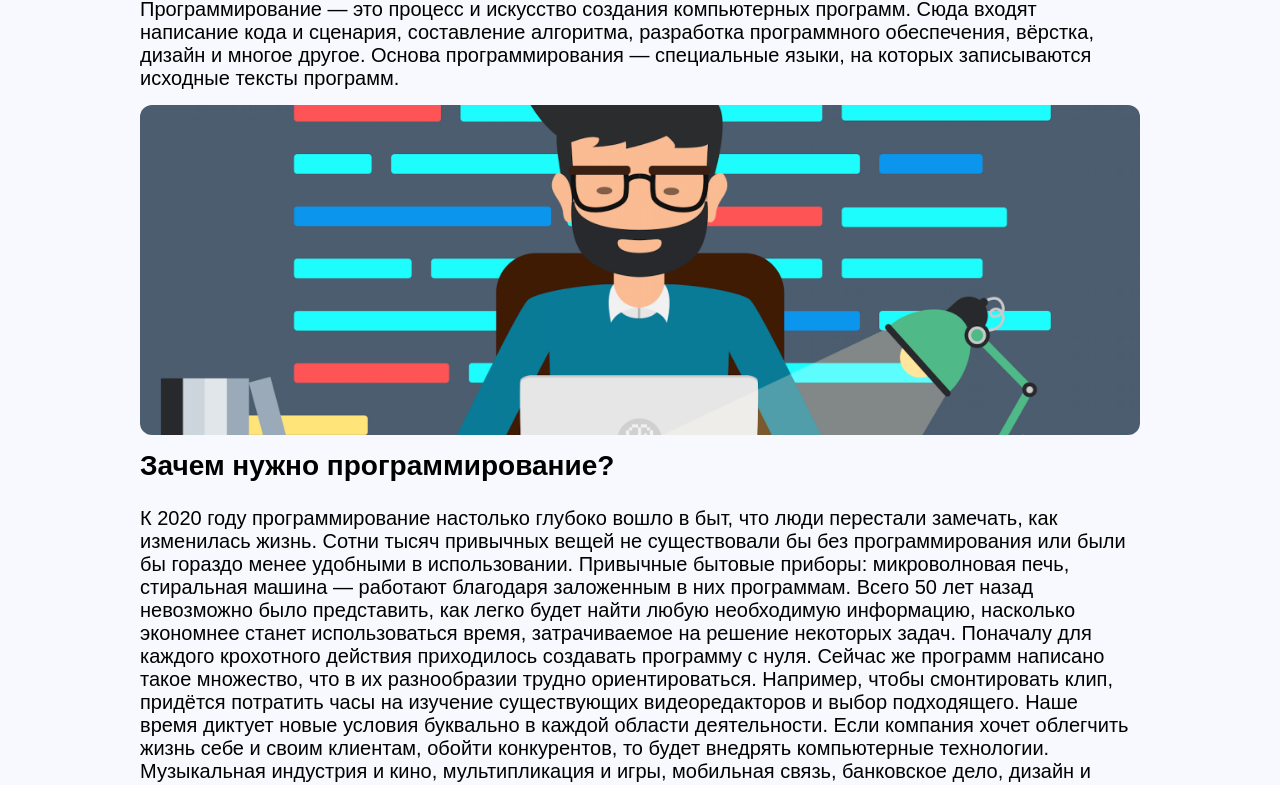
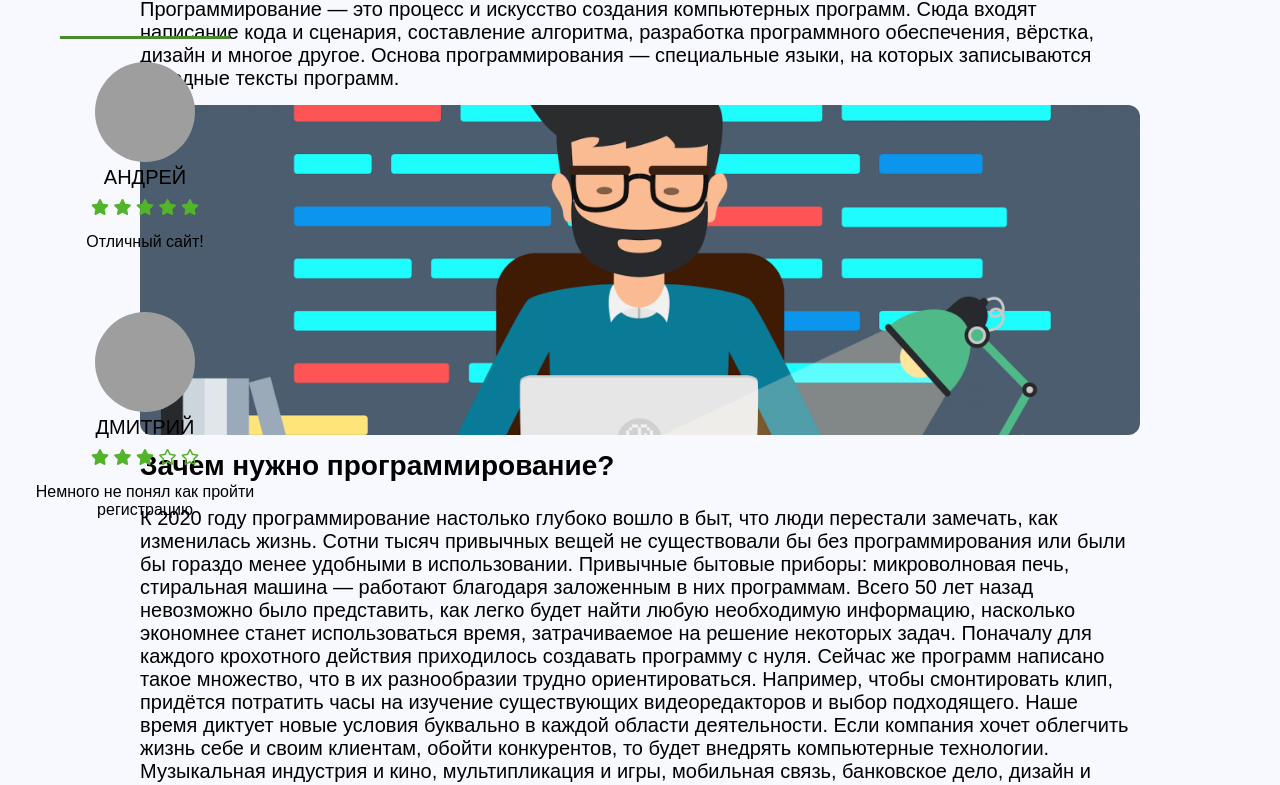
Before and after one commit to PavelDATABASE/pavelDATABASE.github.io, a plain HTML site: page index2.html in a window 1280 px wide. Shown: the part 147-932 px from the top of the page. Drawn offline with Linux system fonts and the light colour scheme; grey boxes are pictures that could not be loaded.

Commit message:
Add files via upload

```diff
--- a/index2.html
+++ b/index2.html
@@ -5,6 +5,7 @@
 	<meta name="viewport" content="width=device-width, initial-scale=1.0">
 	<link rel="stylesheet" href="style.css">
 	<link rel="icon" href="images/logo.png" type="image/icon type">
+	<link rel="stylesheet" href="https://use.fontawesome.com/releases/v5.5.0/css/all.css">
 	<title>Польза программирования</title>
 </head>
 <body>
@@ -32,6 +33,38 @@
 	</div>
 
 	<div class="content">
+		<div class="container__left">
+			<h1>Отзывы</h1>
+			<div class="sectionesag"></div>
+		<div class="container__object">
+			<div class="container__object-mini">
+				<img src="http://zornet.ru/_fr/83/7890600.jpg" alt="">
+				<div class="object__name">Андрей</div>
+				<div class="object__star">
+					<i class="fas fa-star"></i>
+					<i class="fas fa-star"></i>
+					<i class="fas fa-star"></i>
+					<i class="fas fa-star"></i>
+					<i class="fas fa-star"></i>
+				</div>
+				<p>Отличный сайт!</p>
+			</div>
+		</div>
+				<div class="container__object">
+			<div class="container__object-mini">
+				<img src="http://zornet.ru/_fr/83/2047084.jpg" alt="">
+				<div class="object__name">Дмитрий</div>
+				<div class="object__star">
+					<i class="fas fa-star"></i>
+					<i class="fas fa-star"></i>
+					<i class="fas fa-star"></i>
+					<i class="far fa-star"></i>
+					<i class="far fa-star"></i>
+				</div>
+				<p>Немного не понял как пройти регистрацию</p>
+			</div>
+		</div>
+		</div>
 		<div class="container">
 			<div class="content__inner">
 				<div class="content__title1">
--- a/style.css
+++ b/style.css
@@ -144,19 +144,23 @@ a{
 }
 .container__left{
 	max-width: 300px;
-	width: 300px;
+	width: 270px;
 	height: 600px;
-	padding: 0px 30px;
+	padding: 0px 0px;
 	position: fixed;
 	margin-top: 0px;
 	text-align: center;
 	align-items: center;
+	display: grid;
+	justify-content: flex-end;
 }
 .sectionesag {
-  width: 195px;
+  width: 170px;
   height: 3px;
   background: #498a2d;
   margin: 23px auto;
+
+
 }
 .container__object{
 
@@ -167,7 +171,7 @@ a{
 .container__object-mini{
 	width: 250px;
 	height: 250px;
-	padding: 15px;
+
 }
 .container__object-mini img{
 width: 100px;
@@ -182,3 +186,10 @@ text-transform: uppercase;
 	color: #53b32b;
 	margin-top: 10px;
 }
+.container__right{
+	right:20px;
+	max-width: 280px;
+	width: 250px;
+	height: 300px;
+	position: absolute;
+}
```
Also changed, not shown: index.html (+2 -0 lines), index3.html (+33 -0 lines).
